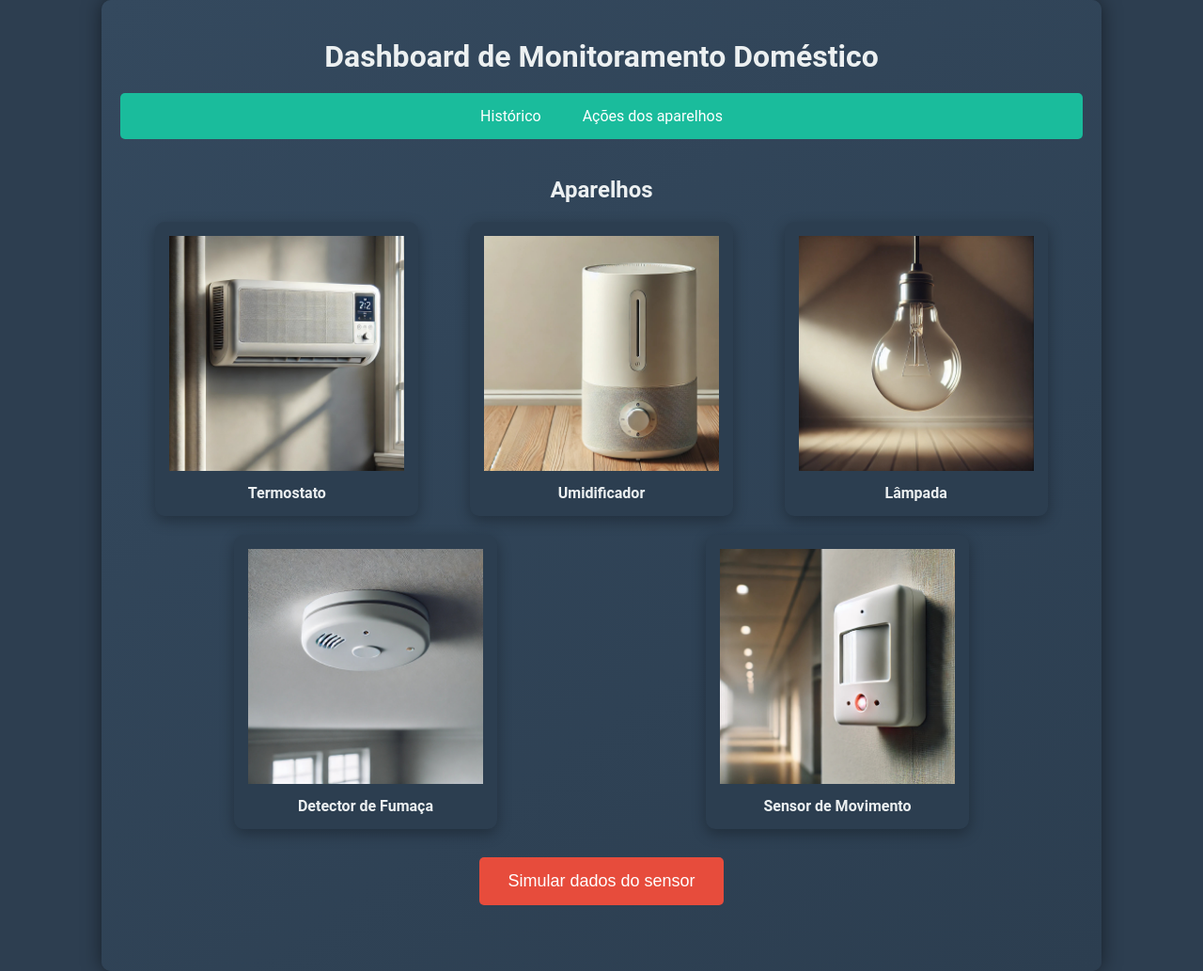
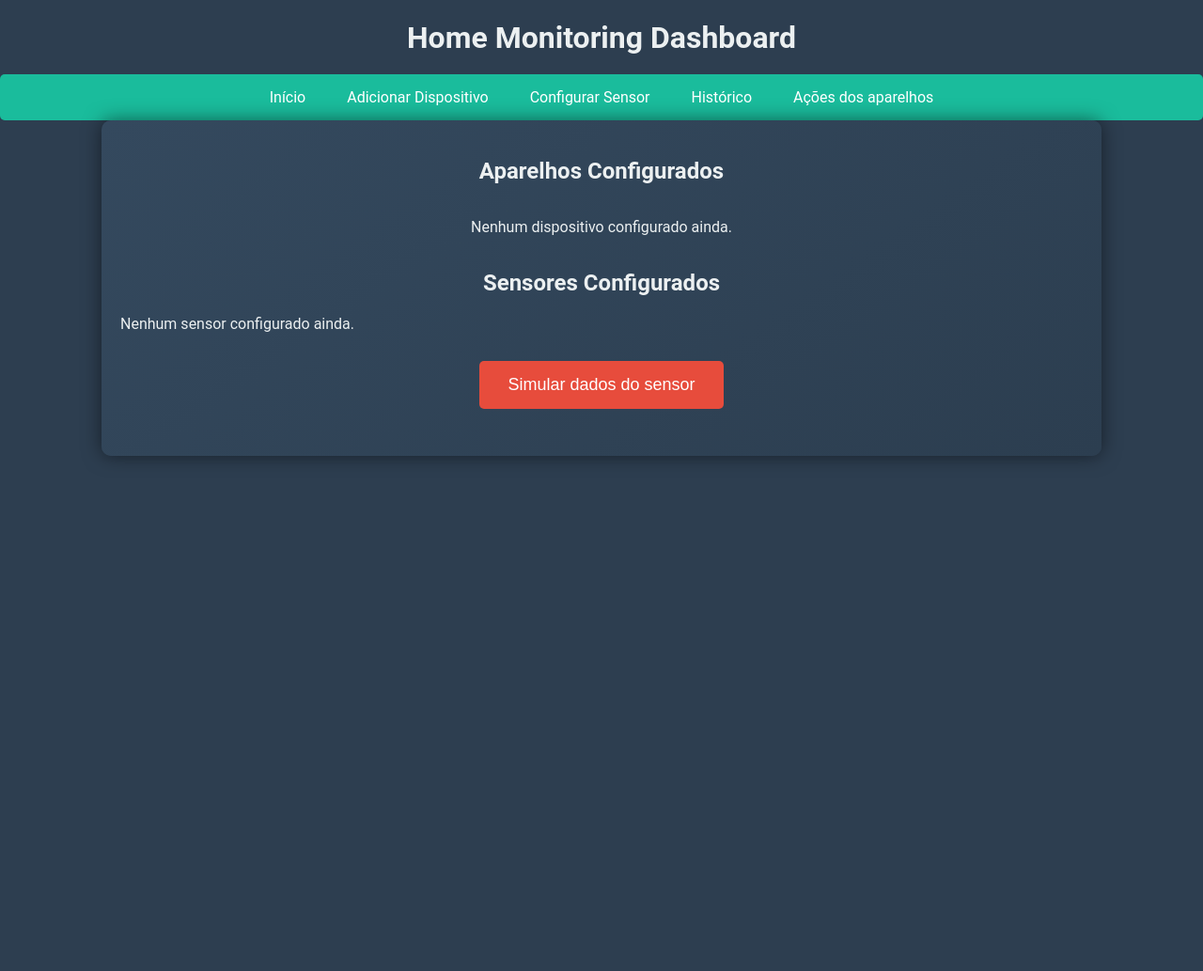
Before and after one commit to Jh-Terencio/smart_home_3, a Flask app: page / in a window 1280 px wide. Shown: the whole page at 94% size. After the commit the page ends 490 px from the top, so only its background shows below. Run offline with Flask 3, Linux system fonts and the light colour scheme.

Commit message:
opção de adicionar dispositivo e configurar sensor

```diff
--- a/app.py
+++ b/app.py
@@ -1,71 +1,106 @@
-from flask import Flask, render_template, jsonify, request
+from flask import Flask, render_template, jsonify, request, redirect, url_for
 from home_monitoring import MessageBroker, TemperatureSensor, HumiditySensor, MotionSensor, GasSensor, LightSensor
 from home_monitoring.models import SensorData, DeviceAction, SensorState
 from home_monitoring.sensors import GasDetector, Humidifier, Lamp, SecurityAlarm, SmartThermostat
 from apscheduler.schedulers.background import BackgroundScheduler
-import random
 
-app = Flask(__name__)  # inicializa a aplicacao Flask
+app = Flask(__name__)
 
-# rota para obter as condicoes atuais dos sensores como JSON
+# Listas para armazenar dispositivos e sensores
+devices = []
+sensors = []
+
+device_images = {
+    'thermostat': 'images/thermostat_off.png',
+    'humidifier': 'images/humidifier_off.png',
+    'alarm': 'images/sensor_movimento_off.png',
+    'gas': 'images/sensor_gas_off.png',
+    'lamp': 'images/lamp_off.png'
+}
+
+# rota para obter as condições atuais dos sensores como JSON
 @app.route('/api/current_conditions')
 def current_conditions():
-    sensor_data = SensorState.get_all()  # obtem o estado atual de todos os sensores
-    data = {sensor['sensor_name']: sensor['last_value'] for sensor in sensor_data}  # constroi um dicionario com os valores dos sensores
+    try:
+        sensor_data = SensorState.get_all()  # Obtém o estado atual de todos os sensores
+        data = {sensor['sensor_name']: sensor['last_value'] for sensor in sensor_data} if sensor_data else {}
 
-    return jsonify({
-        'temperature': data.get('temperature', None),
-        'humidity': data.get('humidity', None),
-        'motion': data.get('motion', None),
-        'gas': data.get('gas', None),
-        'light': data.get('light', None),
-    })
+        return jsonify({
+            'temperature': data.get('temperature', None),
+            'humidity': data.get('humidity', None),
+            'motion': data.get('motion', None),
+            'gas': data.get('gas', None),
+            'light': data.get('light', None),
+        })
+    except Exception as e:
+        return jsonify({"error": str(e)}), 500
 
-# rota principal que renderiza a pagina inicial
+# rota principal que renderiza a página inicial
 @app.route('/')
 def index():
-    return render_template('index.html')  # ienderiza o template 'index.html'
+    return render_template('index.html', title="Home Monitoring Dashboard", devices=devices, sensors=sensors, device_images=device_images)
 
 # rota para visualizar os dados dos sensores
 @app.route('/sensor_data')
 def sensor_data():
-    data = SensorData.get_all()  # rbtem todos os dados dos sensores
+    data = SensorData.get_all()  # Obtém todos os dados dos sensores
     return render_template('data.html', data=data, title="Sensor Data")
 
-# rota para visualizar as acoes dos dispositivos
+# rota para visualizar as ações dos dispositivos
 @app.route('/device_actions')
 def device_actions():
-    actions = DeviceAction.get_all()  # rbtem todas as acoes dos dispositivos
+    actions = DeviceAction.get_all()  # Obtém todas as ações dos dispositivos
     return render_template('data.html', data=actions, title="Device Actions")
 
 # rota para simular dados dos sensores
 @app.route('/simulate_sensor_data', methods=['POST'])
 def simulate_sensor_data_route():
-    simulate_sensor_data()  # rhama a funcao que simula os dados dos sensores
+    simulate_sensor_data()  # chama a funcao que simula os dados dos sensores
     return jsonify({"message": "Sensor data simulated successfully!"}), 200
 
 # rota para obter os dados dos sensores via API
 @app.route('/api/sensor_data')
 def api_sensor_data():
-    data = SensorData.get_all()  # Obtem todos os dados dos sensores
+    data = SensorData.get_all()  # Obtém todos os dados dos sensores
     return jsonify([dict(row) for row in data])
 
-# rota para obter as acoes dos dispositivos via API
+# rota para obter as ações dos dispositivos via API
 @app.route('/api/device_actions')
 def api_device_actions():
-    actions = DeviceAction.get_all()  # obtem todas as acoes dos dispositivos
+    actions = DeviceAction.get_all()  # Obtém todas as ações dos dispositivos
     return jsonify([dict(row) for row in actions])
 
 # Rota para atualizar o valor de um sensor manualmente via API
 @app.route('/update_sensor', methods=['POST'])
 def update_sensor():
-    sensor_type = request.json.get('sensor_type')  # obtem o tipo de sensor a ser atualizado
-    value = request.json.get('value')  # obtem o novo valor do sensor
-    broker = MessageBroker.get_instance()  # obtem a instancia do MessageBroker
-    broker.publish(sensor_type, value)  # publica a atualizacao no broker
+    sensor_type = request.json.get('sensor_type')  # Obtém o tipo de sensor a ser atualizado
+    value = request.json.get('value')  # Obtém o novo valor do sensor
+    broker = MessageBroker.get_instance()  # Obtém a instância do MessageBroker
+    broker.publish(sensor_type, value)  # Publica a atualização no broker
     return jsonify({"message": f"{sensor_type} updated to {value}"}), 200
 
-# funcao que simula a leitura de dados dos sensores
+# rota para adicionar um dispositivo
+@app.route('/add_device', methods=['GET', 'POST'])
+def add_device():
+    if request.method == 'POST':
+        device_name = request.form['device_name']
+        device_type = request.form['device_type']
+        devices.append({'name': device_name, 'type': device_type})
+        return redirect(url_for('index'))
+    return render_template('add_device.html', title="Adicionar Dispositivo")
+
+# rota para configurar um sensor
+@app.route('/configure_sensor', methods=['GET', 'POST'])
+def configure_sensor():
+    if request.method == 'POST':
+        sensor_type = request.form['sensor_type']
+        threshold = float(request.form['threshold'])
+        interval = int(request.form['interval'])
+        sensors.append({'type': sensor_type, 'threshold': threshold, 'interval': interval})
+        return redirect(url_for('index'))
+    return render_template('configure_sensor.html', title="Configurar Sensor")
+
+# função que simula a leitura de dados dos sensores
 def simulate_sensor_data():
     temp_sensor.read_temperature()
     humidity_sensor.read_humidity()
@@ -76,25 +111,25 @@ def simulate_sensor_data():
 if __name__ == '__main__':
     broker = MessageBroker.get_instance()  # Inicializa o broker de mensagens
 
-    # inicializa os sensores
+    # Inicializa os sensores
     temp_sensor = TemperatureSensor(broker)
     humidity_sensor = HumiditySensor(broker)
     motion_sensor = MotionSensor(broker)
     gas_sensor = GasSensor(broker)
     light_sensor = LightSensor(broker)
 
-    # inicializa os dispositivos que responderao aos sensores
+    # Inicializa os dispositivos que responderão aos sensores
     thermostat = SmartThermostat(broker)
     humidifier = Humidifier(broker)
     alarm = SecurityAlarm(broker)
     gas_detector = GasDetector(broker)
     lamp = Lamp(broker)
 
-    # inscreve os dispositivos nos topicos correspondentes
+    # Inscreve os dispositivos nos tópicos correspondentes
     broker.subscribe('temperature', thermostat)
     broker.subscribe('humidity', humidifier)
     broker.subscribe('motion', alarm)
     broker.subscribe('gas', gas_detector)
     broker.subscribe('light', lamp)
 
-    app.run(debug=True)  # inicia a aplicacao Flask em modo debug
+    app.run(debug=True)  # Inicia a aplicação Flask em modo debug
--- a/templates/index.html
+++ b/templates/index.html
@@ -14,10 +14,9 @@
             box-shadow: 0 15px 30px rgba(0, 0, 0, 0.6);
             border: 2px solid #16a085;
         }
-
         /* Estilos para o modal */
         #sensor-options-modal {
-            display: none; /* Oculto por padrão */
+            display: none;
             position: fixed;
             z-index: 1000;
             left: 0;
@@ -25,45 +24,41 @@
             width: 100%;
             height: 100%;
             overflow: auto;
-            background-color: rgba(0, 0, 0, 0.7); /* Fundo escuro semitransparente */
+            background-color: rgba(0, 0, 0, 0.7);
         }
-
         #sensor-options-content {
-            background-color: #2c3e50; /* Mesma cor de fundo usada nas caixas de dispositivos */
+            background-color: #2c3e50;
             margin: 15% auto;
             padding: 20px;
             border-radius: 10px;
             width: 80%;
             max-width: 400px;
             text-align: center;
-            color: #ecf0f1; /* Cor do texto usada nos títulos e dispositivos */
-            box-shadow: 0 5px 15px rgba(0, 0, 0, 0.5); /* Sombra suave */
+            color: #ecf0f1;
+            box-shadow: 0 5px 15px rgba(0, 0, 0, 0.5);
         }
-
         #sensor-options-content h3 {
             margin-bottom: 20px;
             font-size: 24px;
             color: #ecf0f1;
         }
-
         #sensor-options-content select {
             width: 100%;
             padding: 10px;
             margin-top: 10px;
-            background-color: #34495e; /* Cor de fundo da seleção */
-            color: #ecf0f1; /* Cor do texto */
+            background-color: #34495e;
+            color: #ecf0f1;
             border: none;
             border-radius: 5px;
-            box-shadow: inset 0 2px 5px rgba(0, 0, 0, 0.3); /* Sombra interna */
+            box-shadow: inset 0 2px 5px rgba(0, 0, 0, 0.3);
             font-size: 16px;
         }
-
         #sensor-options-content button {
             display: block;
             width: 100%;
             padding: 15px;
             margin-top: 20px;
-            background-color: #e74c3c; /* Cor do botão Simular */
+            background-color: #e74c3c;
             color: white;
             border: none;
             border-radius: 5px;
@@ -71,57 +66,59 @@
             font-size: 18px;
             transition: background-color 0.3s ease, transform 0.3s ease;
         }
-
         #sensor-options-content button:hover {
-            background-color: #c0392b; /* Efeito de hover */
+            background-color: #c0392b;
             transform: translateY(-3px) scale(1.05);
             box-shadow: 0 10px 20px rgba(0, 0, 0, 0.5);
         }
     </style>
 </head>
 <body>
-    <div class="container">
-        <h1>Dashboard de Monitoramento Doméstico</h1>
+    <header>
+        <h1>{{ title }}</h1>
         <nav>
             <ul>
+                <li><a href="{{ url_for('index') }}">Início</a></li>
+                <li><a href="{{ url_for('add_device') }}">Adicionar Dispositivo</a></li>
+                <li><a href="{{ url_for('configure_sensor') }}">Configurar Sensor</a></li>
                 <li><a href="{{ url_for('sensor_data') }}">Histórico</a></li>
                 <li><a href="{{ url_for('device_actions') }}">Ações dos aparelhos</a></li>
             </ul>
         </nav>
-        <div id="content">
-            <h2>Aparelhos</h2>
+    </header>
+
+    <main>
+        <div class="container">
+            <h2>Aparelhos Configurados</h2>
             <div id="devices">
-                <div class="device" data-device="thermostat">
-                    <img id="thermostat-img" src="{{ url_for('static', filename='images/thermostat_off.png') }}" alt="Thermostat">
-                    <p>Termostato</p>
-                    <span class="tooltip"></span>
-                </div>
-                <div class="device" data-device="humidifier">
-                    <img id="humidifier-img" src="{{ url_for('static', filename='images/humidifier_off.png') }}" alt="Humidifier">
-                    <p>Umidificador</p>
-                    <span class="tooltip"></span>
-                </div>
-                <div class="device" data-device="lamp">
-                    <img id="lamp-img" src="{{ url_for('static', filename='images/lamp_off.png') }}" alt="Light-lamp">
-                    <p>Lâmpada</p>
-                    <span class="tooltip"></span>
-                </div>
-                <div class="device" data-device="gas">
-                    <img id="gas-img" src="{{ url_for('static', filename='images/sensor_gas_off.png') }}" alt="Gas">
-                    <p>Detector de Fumaça</p>
-                    <span class="tooltip"></span>
-                </div>
-                <div class="device" data-device="motion">
-                    <img id="movimento-img" src="{{ url_for('static', filename='images/sensor_movimento_off.png') }}" alt="Movimento">
-                    <p>Sensor de Movimento</p>
-                    <span class="tooltip"></span>
-                </div>
+                {% if devices %}
+                    {% for device in devices %}
+                        <div class="device" data-device="{{ device.type }}">
+                            <img id="{{ device.type }}-img" src="{{ url_for('static', filename=device_images[device.type]) }}" alt="{{ device.type }}" style="width: 100px; height: auto;">
+                            <p>{{ device.name }} ({{ device.type | capitalize }})</p>
+                            <span class="tooltip"></span>
+                        </div>
+                    {% endfor %}
+                {% else %}
+                    <p>Nenhum dispositivo configurado ainda.</p>
+                {% endif %}
             </div>
+
+            <h2>Sensores Configurados</h2>
+            {% if sensors %}
+                <ul>
+                    {% for sensor in sensors %}
+                        <li>Sensor de {{ sensor.type }} - Threshold: {{ sensor.threshold }} - Intervalo: {{ sensor.interval }}s</li>
+                    {% endfor %}
+                </ul>
+            {% else %}
+                <p>Nenhum sensor configurado ainda.</p>
+            {% endif %}
+
             <button id="simulate-button">Simular dados do sensor</button>
         </div>
-    </div>
+    </main>
 
-    <!-- Modal para opções do sensor -->
     <div id="sensor-options-modal">
         <div id="sensor-options-content">
             <h3>Configurações do Sensor</h3>
@@ -184,7 +181,7 @@
                 const options = sensorRules[device];
                 $('#sensor-option').empty();
                 options.forEach(option => {
-                    $('#sensor-option').append(`<option value="${option.action}">${option.condition} - ${option.action}</option>`);
+                    $('#sensor-option').append(`<option value="${option.newImage}">${option.condition} - ${option.action}</option>`);
                 });
             }
 
@@ -203,9 +200,9 @@
                     data: { device: selectedDevice, option: option },
                     success: function(response) {
                         alert(response.message);
+                        updateDeviceImages();
                         $('#devices .device.selected').removeClass('selected');
                         selectedDevice = null;
-                        updateDeviceImages();
                     },
                     error: function(xhr, status, error) {
                         alert("Ocorreu um erro: " + error);
```
